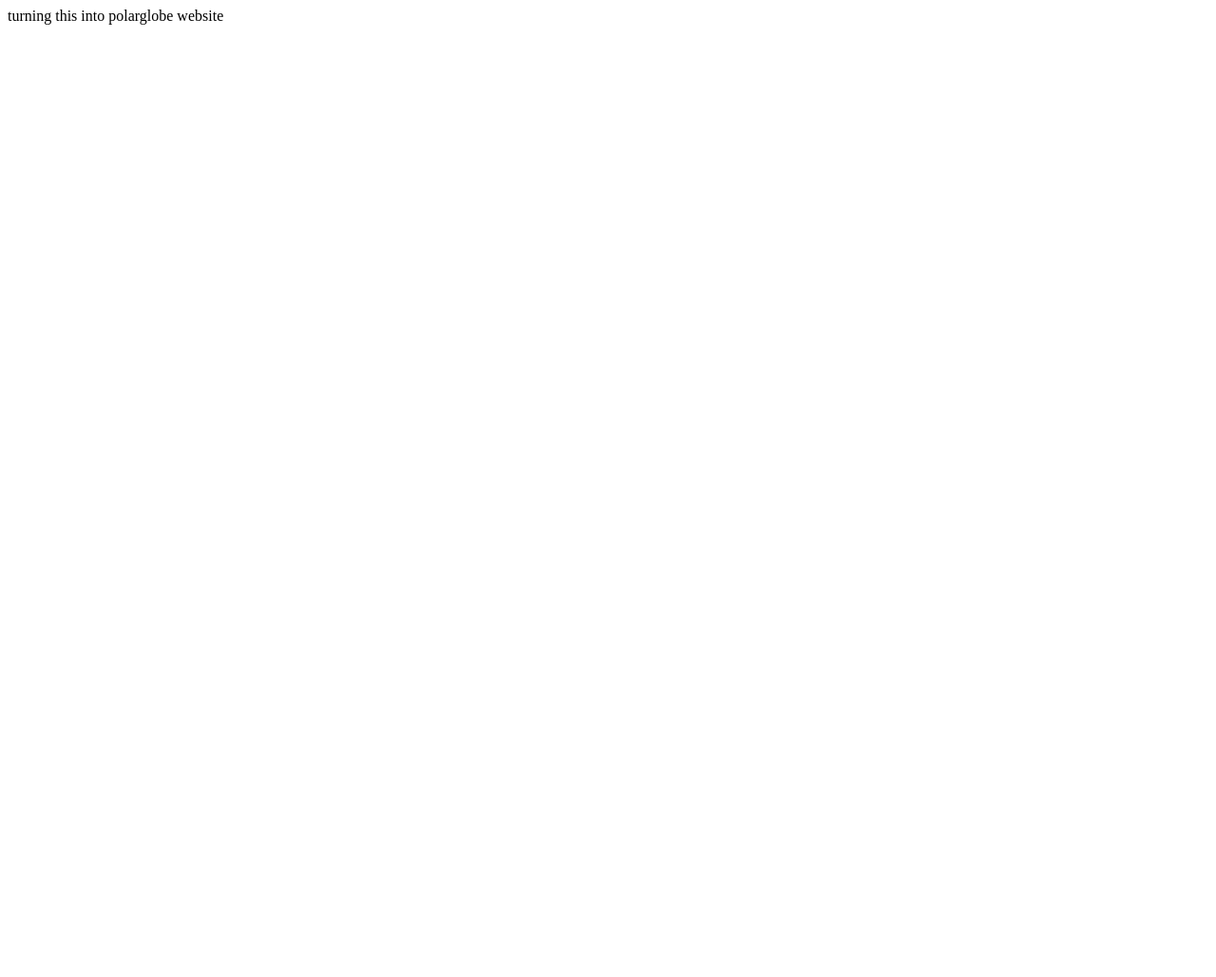
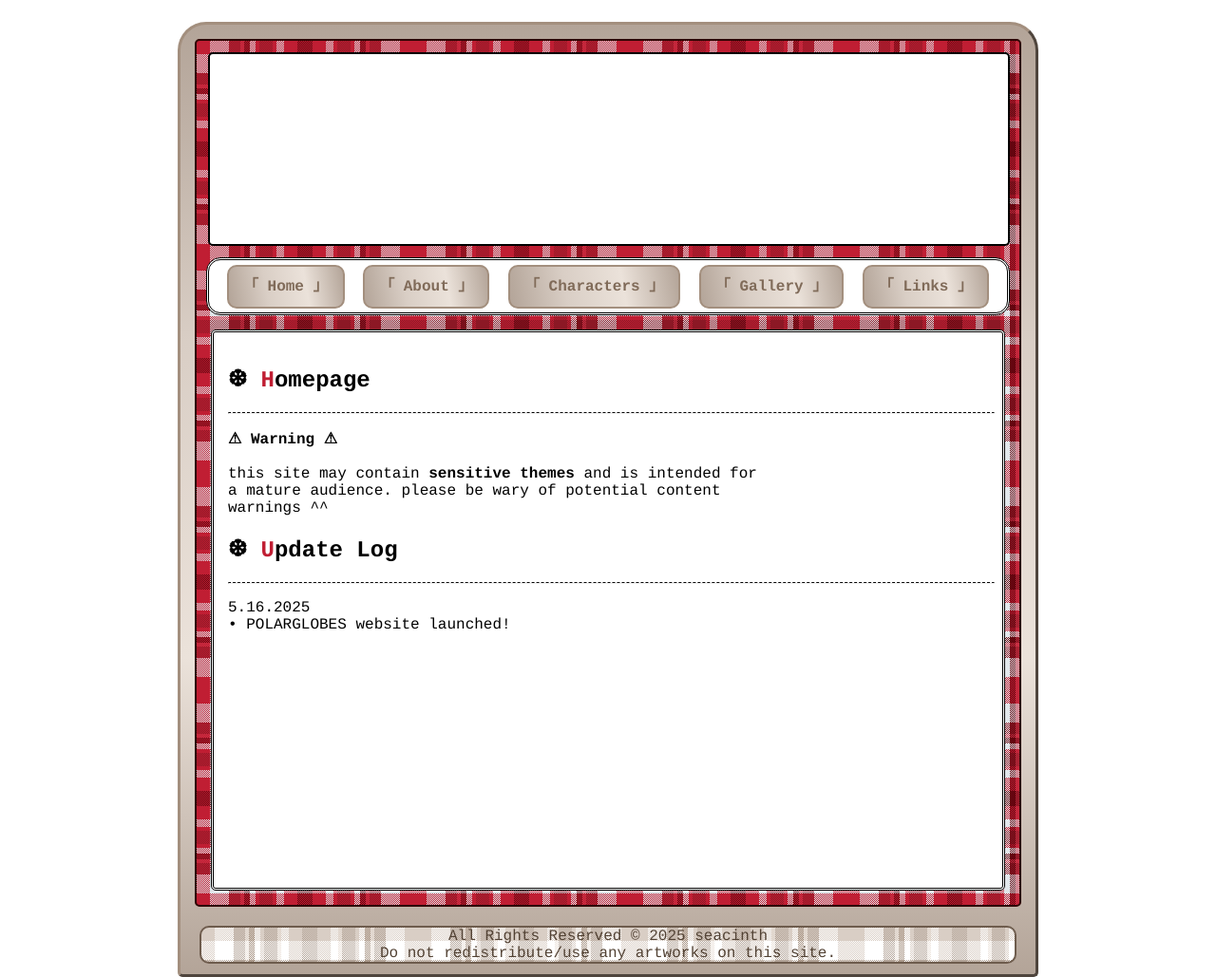
Before and after one commit to seacinth/polarglobes, a plain HTML site: page index.html in a window 1280 px wide. Shown: the whole page at 95% size. Before the commit the page ends 800 px from the top, so only its background shows below. Drawn offline with Linux system fonts and the light colour scheme.

Commit message:
Update index.html

```diff
--- a/index.html
+++ b/index.html
@@ -1 +1,49 @@
-turning this into polarglobe website
+<!DOCTYPE html>
+<!--metadata stuff-->
+<html>
+    <html lang="en" class="translated-ltr">
+        <html>
+            <head>
+                <meta charset="UTF-8">
+                <meta http-equiv="X-UA-Compatible" content="IE=edge">
+                <meta name="viewport" content="width=device-width, initial-scale=1.0">
+                <title>POLARGLOBES</title>
+                <link rel="stylesheet" type="text/css" href="polarstyle.css"/>
+                <link rel="icon" type="image/png" href="images/polarbearicon.png"/>
+            </head>
+<!--the site's HTML skeleton is below!-->
+<html>
+    <body>
+        <div id="container">
+        <div id="containerbox">
+        <div id="header">
+    </div>
+        <div id="topnav">
+            <nav>
+                <ul>
+                    <li><a href="polarindex.html">「 Home 」</a></li>
+                    <li><a href="polarabout.html">「 About 」</a></li>
+                    <li><a href="polarcharacters.html">「 Characters 」</a></li>
+                    <li><a href="polargallery.html">「 Gallery 」</a></li>
+                    <li><a href="polarlinks.html">「 Links 」</a></li>
+                </ul>
+            </nav>
+        </div>
+            <div id="content">
+            <div id="main">
+                <h2>❆ <span style="color:#C01E33">H</span>omepage</h2>
+                <hr style="border-top:dashed 1px;width:140%;text-align:left;margin-left:0">
+                <p><b>&#9888; Warning &#9888;</b> <br><br> this site may contain <b>sensitive themes</b> and is intended for a mature audience. please be wary of potential content warnings ^^</p>
+                <h2>❆ <span style="color:#C01E33">U</span>pdate Log</h2>
+                <hr style="border-top:dashed 1px;width:140%;text-align:left;margin-left:0">
+                <p>5.16.2025 <br> • POLARGLOBES website launched!</p>
+            </div>
+        </div>
+        </div>
+            <div id="footer">
+                All Rights Reserved &copy; 2025 seacinth
+                <br>Do not redistribute/use any artworks on this site.
+            </div>
+        </div>
+    </body>
+</html>
```
